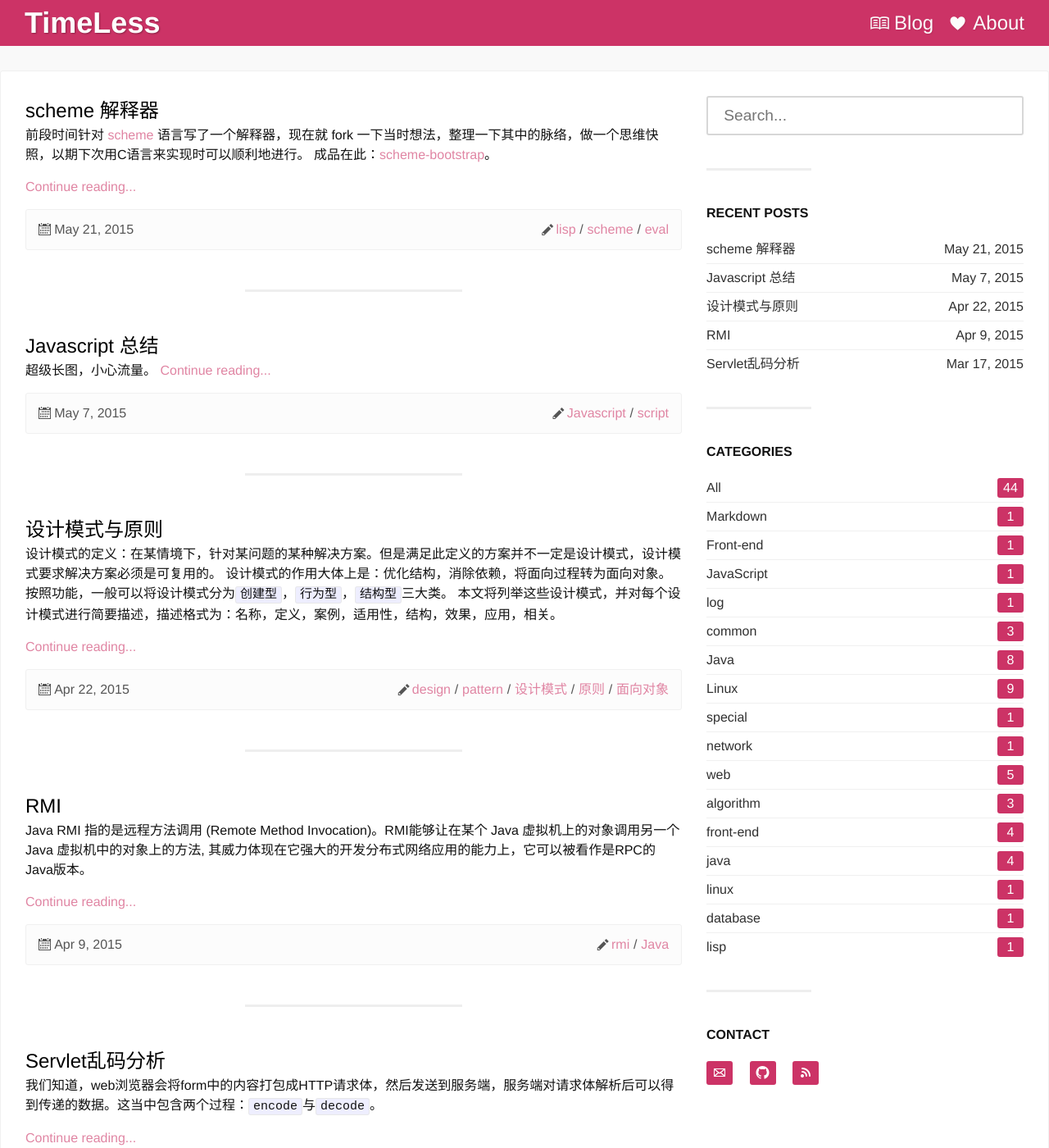
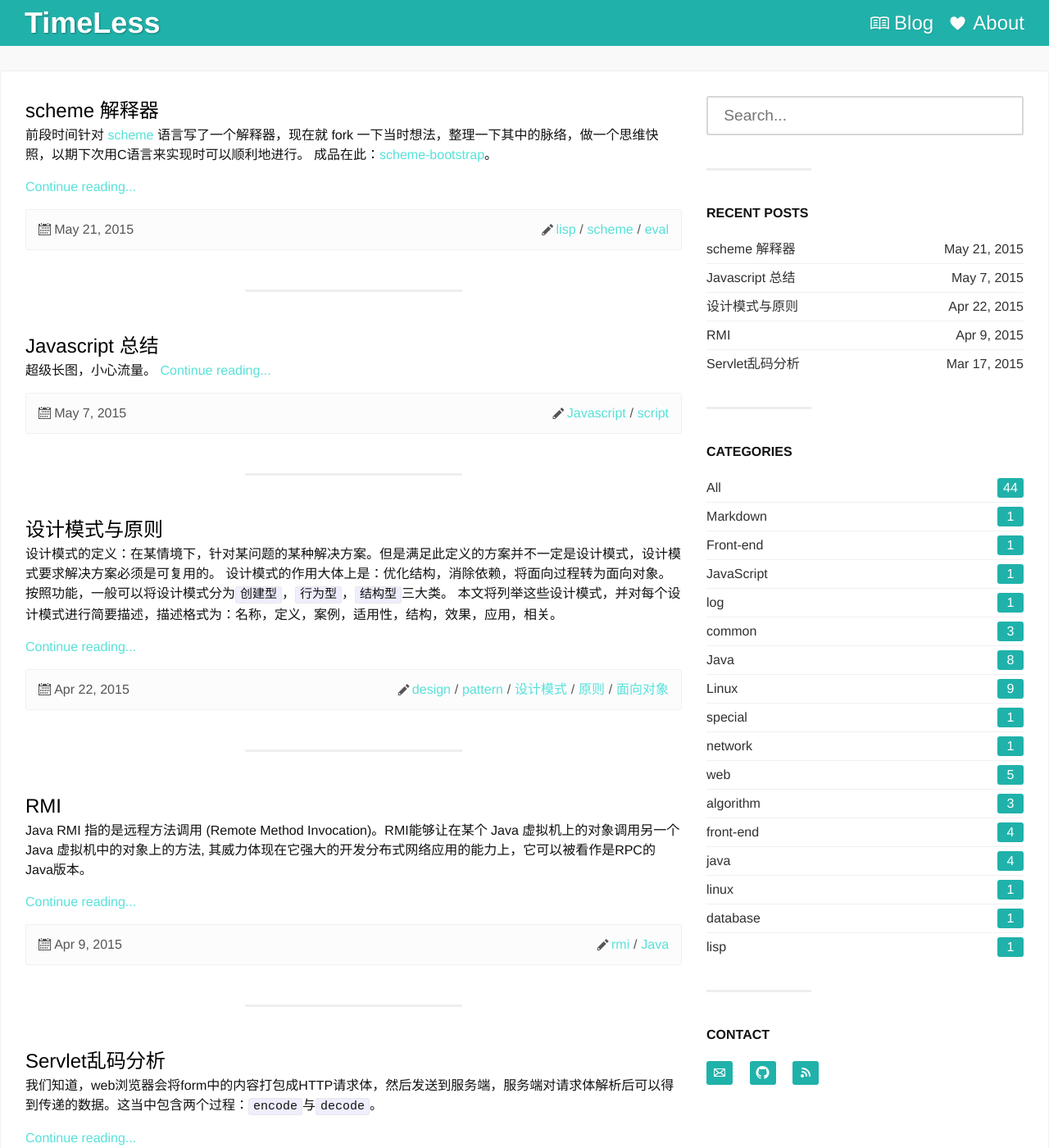
Before and after one commit to mrzjl/mrzjl.github.io, a Jekyll site: the page built from index.html, in a window 1280 px wide and 1400 px high. Shown: the whole window at 82% size. Built offline with Jekyll 4.4.1, drawn with Linux system fonts in a browser that asks for light colours; nearby versions of some CDN libraries; Markdown is read by kramdown in place of the engine named in the settings; the list of posts is cut into pages by our own code; comment, search, counter and statistics services are not loaded.

Commit message:
Update main.scss

```diff
--- a/css/main.scss
+++ b/css/main.scss
@@ -20,7 +20,7 @@ $base-font-size:          16px;
 $small-font-size:         $base-font-size * 0.875;
 $base-line-height:        1.5;
 $spacing-unit:            30px;
-$theme-color:             #cc3366;//#cc3366红色//#20b2aa绿色//
+$theme-color:             #20b2aa;//#cc3366红色//#20b2aa绿色//
 $theme-color-light:       lighten($theme-color, 20%);
 $theme-color-dark:        darken($theme-color, 10%);
 $site-title-color:        #fff;
```
